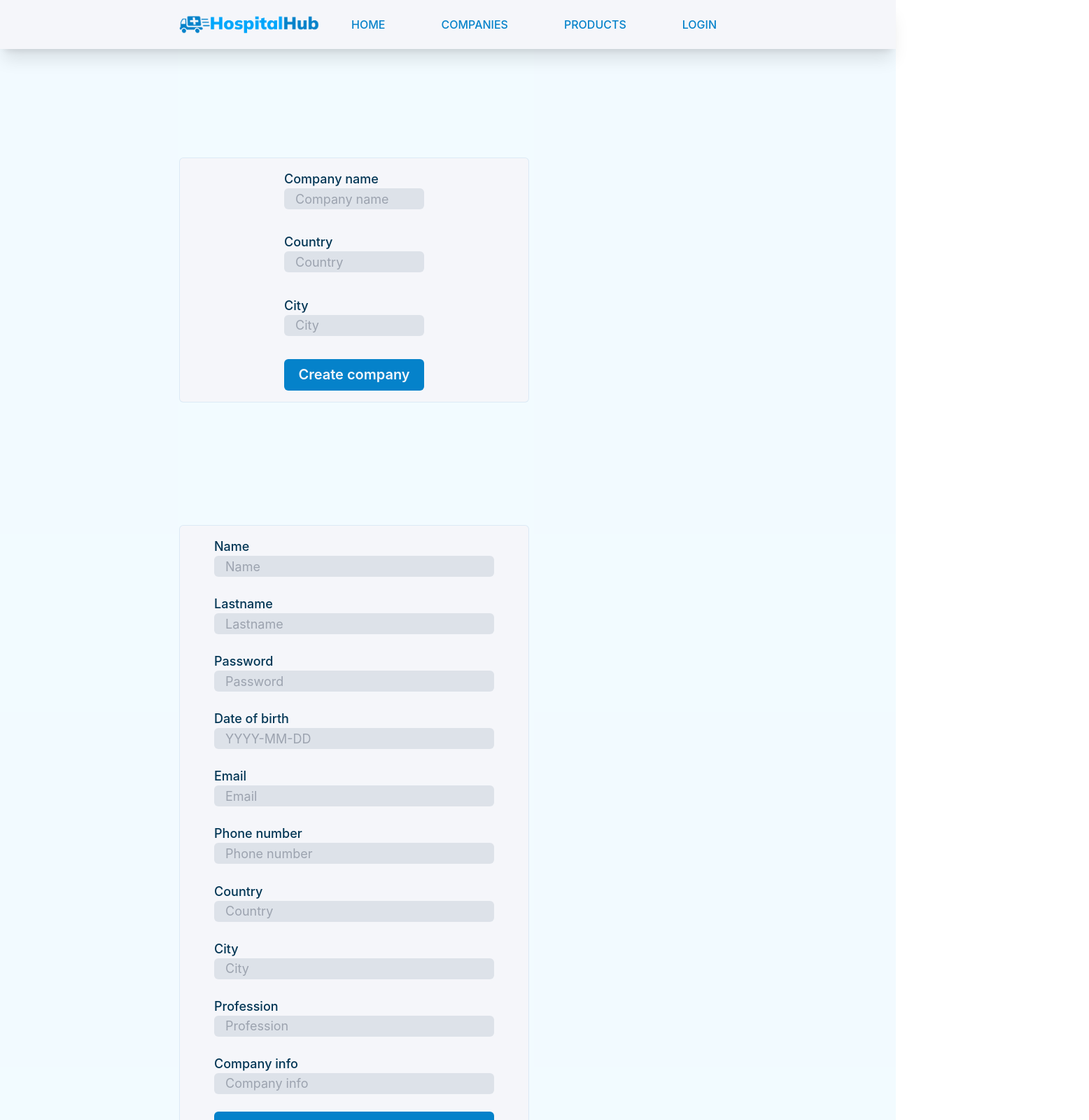
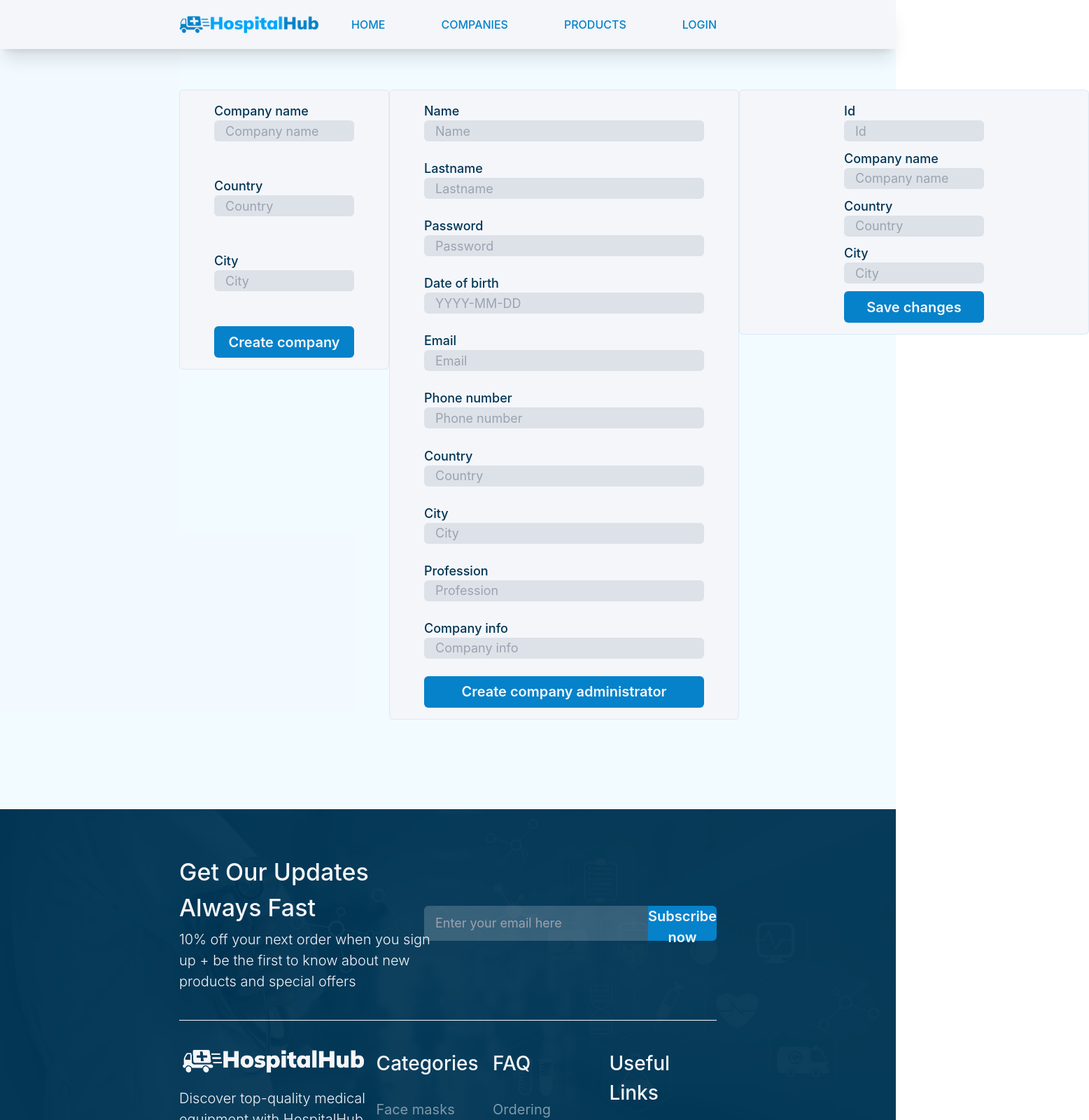
Before and after one commit to Nemkac/HospitalHub-WEB-Application, an Angular app in the folder frontend/: page /companies in a window 1280 px wide. Shown: the top 1600 px of the page at 70% size, 1556 px wide, since content can reach past the window. Built offline with nearby package versions, Linux system fonts and the light colour scheme.

Commit message:
Forms display reorganization

```diff
--- a/frontend/src/app/app-routing.module.ts
+++ b/frontend/src/app/app-routing.module.ts
@@ -1,4 +1,4 @@
-import { CompanyAdminProfilePageComponent } from './pages/company-admin-profile-page/company-admin-profile-page.component';
+import { SystemAdminProfilePageComponent } from './pages/system-admin-profile-page/system-admin-profile-page.component';
 import { LandingPageComponent } from './pages/landing-page/landing-page.component';
 import { CreateCompanyFormComponent } from './components/create-company-form/create-company-form.component';
 import { NgModule } from "@angular/core";
@@ -7,7 +7,7 @@ import { Routes, RouterModule } from "@angular/router";
 const routes: Routes = [
     //Promeniti kada se doda login da se umesto logina ispise ime usera i onda da se ide na profil usera
     //Zameniti companies sa profile a komponentu promeniti u zavisnosti od role ulogovanog korisnika
-    {path: 'companies', component: CompanyAdminProfilePageComponent},
+    {path: 'companies', component: SystemAdminProfilePageComponent},
     {path: '', component: LandingPageComponent}
 ];
 
@@ -16,4 +16,4 @@ const routes: Routes = [
     exports: [RouterModule]
 })
 export class AppRoutingModule {}
-export const routingComponents = [CreateCompanyFormComponent, CompanyAdminProfilePageComponent, LandingPageComponent]
+export const routingComponents = [CreateCompanyFormComponent, SystemAdminProfilePageComponent, LandingPageComponent]
--- a/frontend/src/app/components/create-company-administrator-form/create-company-administrator-form.component.html
+++ b/frontend/src/app/components/create-company-administrator-form/create-company-administrator-form.component.html
@@ -1,5 +1,4 @@
 <form #createCompanyAdministratorForm="ngForm" (ngSubmit)="CreateCompanyAdministrator(createCompanyAdministratorForm)">
-    <div class="flex w-full h-[100vh] px-64 bg-lightBlue/5 justify-left items-center">
     <div class="flex flex-col h-[900px] bg-white w-[500px] py-4 items-center rounded-md justify-between border-[1px] border-secondary/10">
         <div>
             <p class="font-inter text-third font-medium text-[18px]">Name</p>
@@ -68,5 +67,4 @@
             Create company administrator
         </button>
     </div>
-    </div>
 </form>
--- a/frontend/src/app/components/create-company-form/create-company-form.component.html
+++ b/frontend/src/app/components/create-company-form/create-company-form.component.html
@@ -1,6 +1,5 @@
 <form #createCompanyForm="ngForm" (ngSubmit)="CreateCompany(createCompanyForm)">
-    <div class="flex w-full h-[100vh] px-64 bg-lightBlue/5 justify-left items-center">
-        <div class="flex flex-col bg-white w-[500px] h-[350px] py-4 items-center rounded-md justify-between border-[1px] border-secondary/10">
+    <div class="flex flex-col justify-between items-center w-[300px] h-[400px] bg-white py-4 border-[1px] border-secondary/10 rounded-md">
         <div>
             <p class="font-inter text-third font-medium text-[18px]">Company name</p>
             <input class="w-[200px] text-[18px] text-third font-inter px-4 rounded-md h-[30px] bg-gray/20 focus:outline-none"
@@ -21,10 +20,9 @@
         </div>
 
         <button class="w-[200px] text-[20px] bg-secondary hover:bg-third transition-[0.5s] font-inter font-semibold
-            text-white rounded-md h-[45px]" type="submit"
+                        text-white rounded-md h-[45px] cursor-pointer" type="submit"
                 [disabled]="createCompanyForm.invalid || !createCompanyForm.dirty">
             Create company
         </button>
     </div>
-    </div>
 </form>
--- a/frontend/src/app/components/update-company-form/update-company-form.component.html
+++ b/frontend/src/app/components/update-company-form/update-company-form.component.html
@@ -1,6 +1,5 @@
 <form #updateCompanyForm="ngForm" (ngSubmit)="onUpdateCompany()">
-    <div class="flex w-full h-[100vh] px-64 bg-lightBlue/5 justify-left items-center">
-        <div class="flex flex-col bg-white w-[500px] h-[350px] py-4 items-center rounded-md justify-between border-[1px] border-secondary/10">
+  <div class="flex flex-col bg-white w-[500px] h-[350px] py-4 items-center rounded-md justify-between border-[1px] border-secondary/10">
     <div>
       <p class="font-inter text-third font-medium text-[18px]">Id</p>
       <input #idInput="ngModel" [(ngModel)]="updateCompany.id" name="id" class="w-[200px] text-[18px] text-third font-inter px-4 rounded-md h-[30px] bg-gray/20 focus:outline-none" placeholder="Id" required>
@@ -19,10 +18,9 @@
     </div>
     <div class="modal-footer">
       <button type="submit" class="w-[200px] text-[20px] bg-secondary hover:bg-third transition-[0.5s] font-inter font-semibold
-      text-white rounded-md h-[45px]">Save changes</button>
+                                  text-white rounded-md h-[45px]">Save changes</button>
     </div>
     <div *ngIf="successMessage" class="alert alert-success">{{ successMessage }}</div>
-  <div *ngIf="errorMessage" class="alert alert-danger">{{ errorMessage }}</div>
-    </div>
-    </div>
-  </form>
+    <div *ngIf="errorMessage" class="alert alert-danger">{{ errorMessage }}</div>
+  </div>
+</form>
--- a/frontend/src/app/pages/company-admin-profile-page/company-admin-profile-page.component.html
+++ /dev/null
@@ -1,5 +0,0 @@
-<div class="">
-    <app-create-company-form/>
-    <app-create-company-administrator-form></app-create-company-administrator-form>
-</div>
-<app-update-company-form/>
--- /dev/null
+++ b/frontend/src/app/pages/system-admin-profile-page/system-admin-profile-page.component.html
@@ -0,0 +1,5 @@
+<div class="h-auto bg-lightBlue/5 justify-between px-64 py-32 flex flex-row">
+    <app-create-company-form/>
+    <app-create-company-administrator-form/>
+    <app-update-company-form/>
+</div>
```
Also changed, not shown: frontend/src/app/pages/company-admin-profile-page/company-admin-profile-page.component.ts (deleted, +0 -9 lines), frontend/src/app/pages/system-admin-profile-page/system-admin-profile-page.component.ts (added, +9 -0 lines), 2 other files (tests, documents, lock files or other folders). Lines whose indentation alone changed are shown as unchanged.
